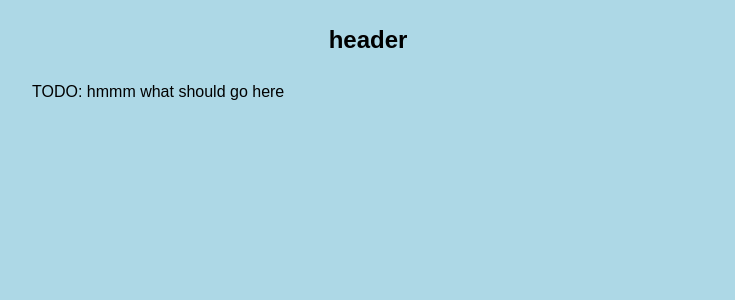
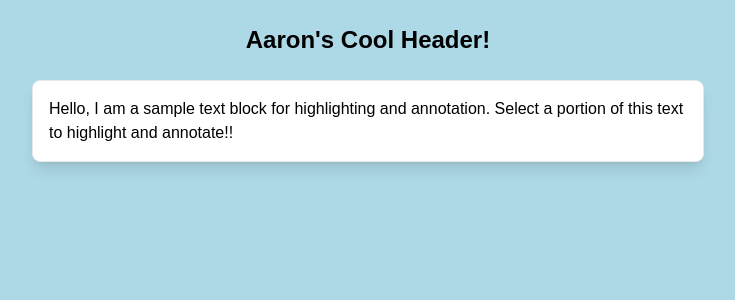
Before and after one commit to MarcusUniversee/Defenders-Assignment, a Next.js app in the folder defenders-assignment/: page /aaron in a window 1280 px wide. Shown: the top 300 px of the page, without its empty margins (272-1007 px from the left). Built offline with nearby package versions, Linux system fonts and the light colour scheme.

Commit message:
I finished the first part of annotation

```diff
--- a/defenders-assignment/src/app/aaron/components/TextDisplay.jsx
+++ b/defenders-assignment/src/app/aaron/components/TextDisplay.jsx
@@ -1,10 +1,9 @@
 "use client";
 
-import React, { useState } from 'react';
-import '../styles.css'
+import React, { useState, useEffect } from 'react';
+import '../styles.css';
 
-//TODO: pass in a text prop
-const TextDisplay = () => {
+const TextDisplay = ({ text }) => {
   // State to store selected text
   const [selectedText, setSelectedText] = useState('');
   // State to store list of annotations
@@ -15,30 +14,55 @@ const TextDisplay = () => {
     const selection = window.getSelection();
     const selectedStr = selection ? selection.toString() : '';
     if (selectedStr) {
-      //TODO: change the state after selecting (highlighting)
+      setSelectedText(selectedStr);
     }
   };
 
   // Function to add annotation for the selected text
   const addAnnotation = (annotation) => {
-    // TODO: Add logic to save the annotation and update the annotations state
+    const newAnnotation = {
+      selectedText: selectedText,
+      annotation: annotation
+    };
+    setAnnotations((prevAnnotations) => [...prevAnnotations, newAnnotation]);
   };
 
-  //TODO: Log to the console whenever an annotation is added using useEffect()
+  // Log to the console whenever an annotation is added using useEffect()
   useEffect(() => {
-    //
-  }, []); //put reactive elements inside the bracket
+    console.log('Updated Annotations:', annotations);
+  }, [annotations]);
 
   return (
     <div className="text-display border p-4 rounded-lg shadow-lg bg-white">
-      <p className="text-content" onMouseUp={handleTextSelection}>TODO: display text</p>
+      <p className="text-content" onMouseUp={handleTextSelection}>{text}</p>
 
-      TODO: Functionality to add an annotation
+      {selectedText && (
+        <div className="annotation-input mt-4">
+          <input
+            type="text"
+            placeholder={`Annotations: "${selectedText}"`}
+            onKeyDown={(e) => {
+              if (e.key === 'Enter' && e.target.value.trim() !== '') {
+                addAnnotation(e.target.value);
+                e.target.value = '';
+              }
+            }}
+          />
+        </div>
+      )}
 
-
-      TODO: show annotations
-
-
+      {annotations.length > 0 && (
+        <div className="annotations-list mt-4">
+          <h3>Annotations:</h3>
+          <ul>
+            {annotations.map((annotation, index) => (
+              <li key={index}>
+                <strong>{annotation.selectedText}</strong>: {annotation.annotation}
+              </li>
+            ))}
+          </ul>
+        </div>
+      )}
     </div>
   );
 };
--- a/defenders-assignment/src/app/aaron/page.jsx
+++ b/defenders-assignment/src/app/aaron/page.jsx
@@ -1,4 +1,4 @@
-//TODO: what do you need to import here
+import TextDisplay from "./components/TextDisplay";
 import './styles.css'
 
 const App = () => {
@@ -10,8 +10,9 @@ const App = () => {
   return (
     <div className="app-container p-6 bg-gray-100 min-h-screen flex justify-center items-start">
       <div className="w-full max-w-2xl">
-        <h1 className="text-center text-2xl font-bold mb-6">header</h1>
-          TODO: hmmm what should go here
+        <h1 className="text-center text-2xl font-bold mb-6">Aaron's Cool Header!
+        </h1>
+          <TextDisplay text={sampleText}/>
       </div>
     </div>
   );
```
